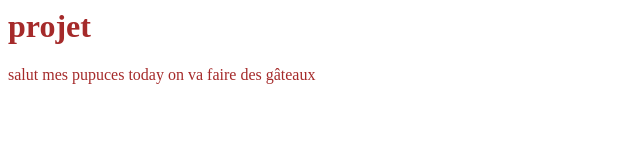
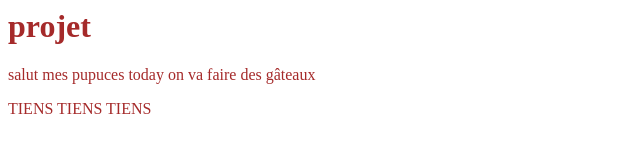
Before and after one commit to laulaupalles/test_repo, a plain HTML site: page index.html in a window 1280 px wide. Shown: the whole page, without its empty margins (0-640 px from the left). Drawn offline with Linux system fonts and the light colour scheme.

Commit message:
Write 2nd paragraphe

```diff
--- a/index.html
+++ b/index.html
@@ -7,5 +7,6 @@
     <body>
         <h1>projet</h1>
         <p>salut mes pupuces today on va faire des gâteaux</p>
+        <p>TIENS TIENS TIENS</p>
     </body>
 </html>
```
